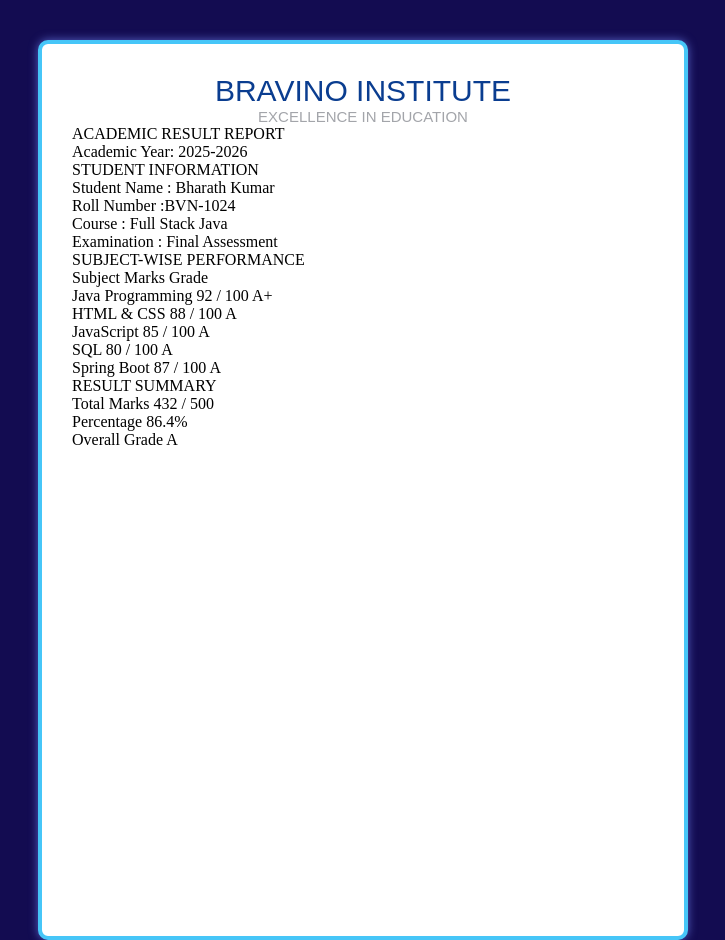
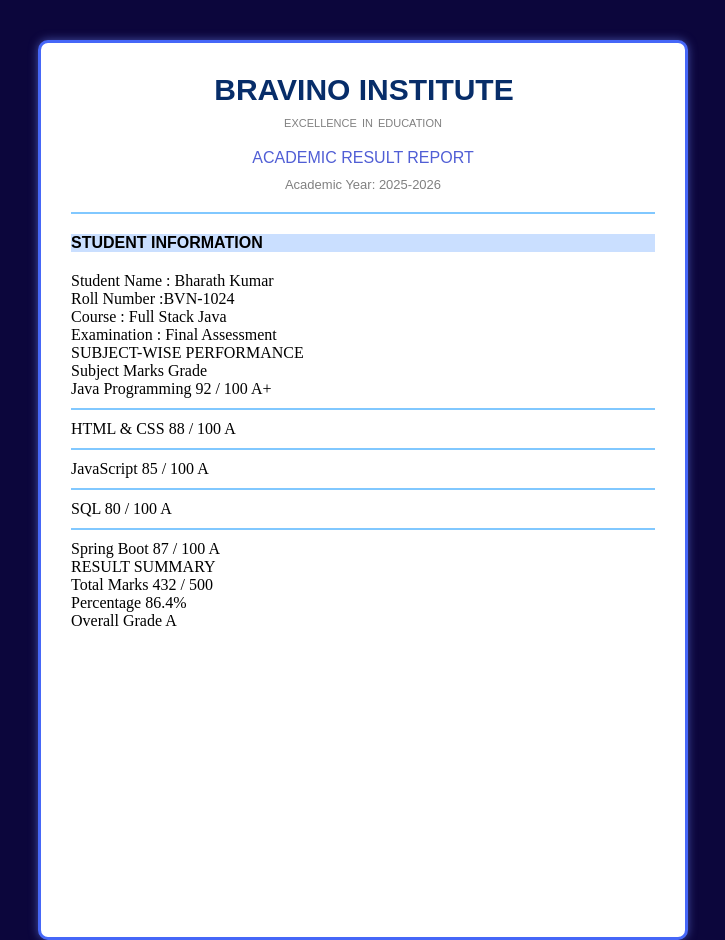
Before and after one commit to kneebasarajohnson-source/Front-End-Project02, a plain HTML site: page index.html in a window 1280 px wide. Shown: the top 940 px of the page, without its empty margins (277-1002 px from the left). Drawn offline with Linux system fonts and the light colour scheme.

Commit message:
Making changes in css file

```diff
--- a/style.css
+++ b/style.css
@@ -6,7 +6,7 @@
 }
 body
 {
-    background-color: #130c51;
+    background-color: #0c063c;
     display: flex;
     justify-content: center;
     align-items: center;
@@ -20,22 +20,69 @@ body
     padding: 30px;
     margin: 40px;
     border-radius: 10px;
-    box-shadow: 0 0 10px rgba(99, 115, 220, 0.826);
-    border: 4px solid #46c6f8;
+    box-shadow: 0 0 10px rgba(79, 93, 185, 0.826);
+    border: 3px solid #4667f8;
 }
 .instituteName
 {
     text-align: center;
     font-size: 30px;
-    font-weight: 100;
-    color: #0a3d90;
+    font-weight: bold;
+    color: #072d69;
     font-family: sans-serif;
+    text-indent: 2px;
+
 }
 .motto
 {
     text-align: center;
-    font-size: 15px;
+    font-size: 11px;
+    word-spacing: 2px;;
     font-family: sans-serif;
     font-weight: 100;
-    color: #a3a5aa;
+    color: gray;
+    text-wrap-style: stable;
+    margin-top: 10px;
+    margin-bottom: 10px;
 }
+.reportTitle
+{
+    color: rgb(80, 94, 213);
+    font-family: sans-serif;
+    text-align: center;
+    margin-top: 20px;
+    margin-bottom: 10px;
+}
+.year
+{
+    text-align: center;
+    font-family: sans-serif;
+    color: gray;
+    font-size: 13px;
+    margin-bottom: 20px;
+}
+.blueLine
+{
+    border: 0.5px solid rgb(129, 200, 255);
+    width: flex;
+    margin: auto;
+    margin-top: 10px;
+    margin-bottom: 10px;
+}
+.studentInfo
+{
+    background-color: #cadfff;
+    border-left-color: #0c063c;
+    font-family: sans-serif;
+    font-weight: bold;
+    margin-top: 20px;
+    margin-bottom: 20px;
+}
+.blueline
+{
+    border: 0.5px solid rgb(129, 200, 255);
+    width: flex;
+    margin: auto;
+    margin-top: 10px;
+    margin-bottom: 10px;
+}
```
